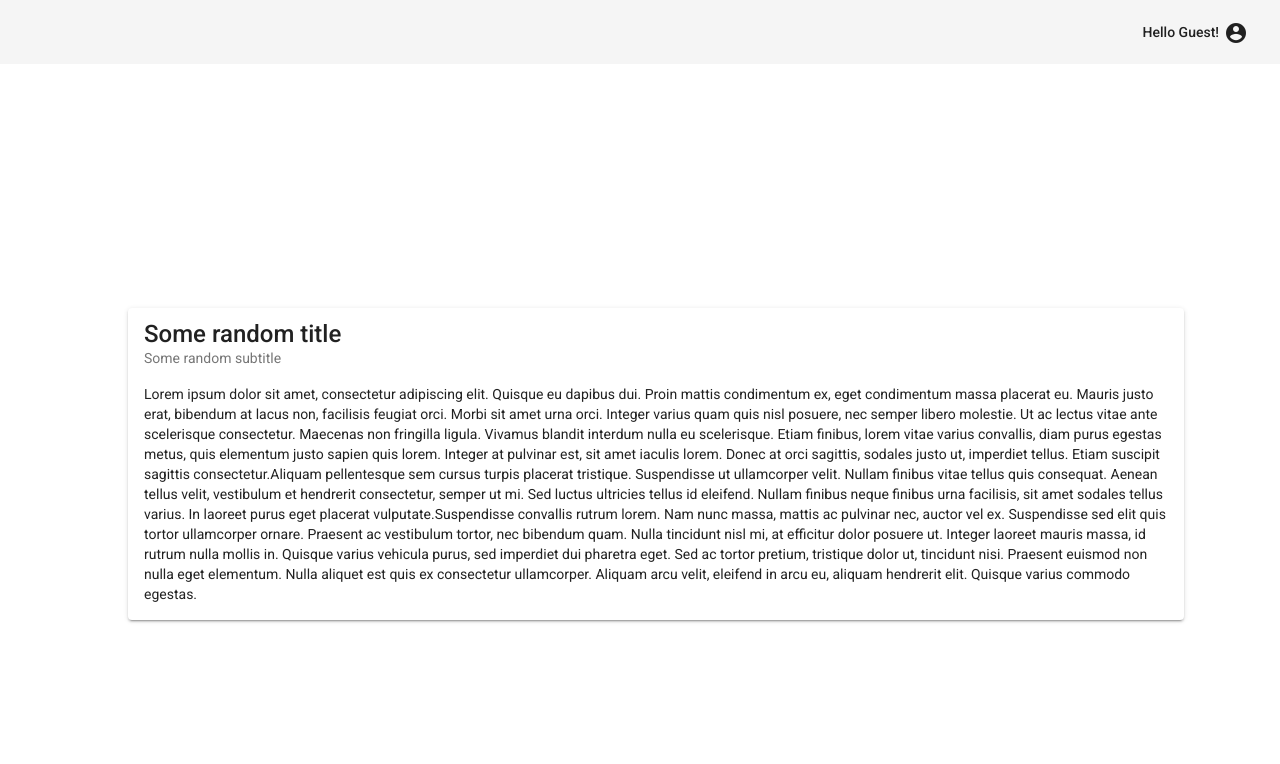
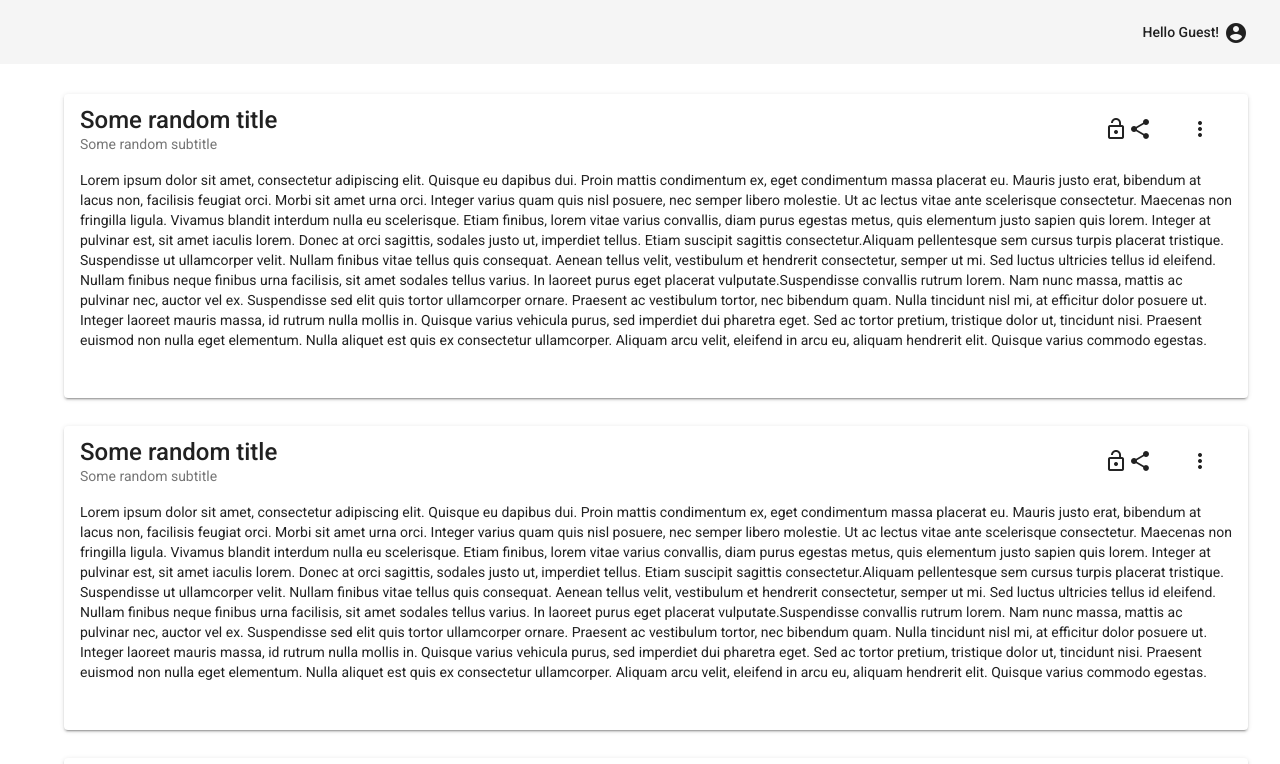
Before and after one commit to Adam-Grzenda/pai-cms, an Angular app in the folder frontend/: page / in a window 1280 px wide. Shown: the top 764 px of the page. Built offline with nearby package versions, Linux system fonts and the light colour scheme.

Commit message:
add options menu

```diff
--- a/frontend/src/app/app.component.html
+++ b/frontend/src/app/app.component.html
@@ -1,3 +1,3 @@
 <app-toolbar></app-toolbar>
-<!--<app-main-feed></app-main-feed>-->
-<app-public-text-view></app-public-text-view>
+<app-main-feed></app-main-feed>
+<!--<app-public-text-view></app-public-text-view>-->
--- a/frontend/src/app/main-feed/main-feed.component.css
+++ b/frontend/src/app/main-feed/main-feed.component.css
@@ -6,7 +6,7 @@
 }
 
 .card {
-  padding: 15px;
+  padding: 30px;
   max-width: 90%;
   min-width: 30%;
 }
--- a/frontend/src/app/text-card/text-card.component.css
+++ b/frontend/src/app/text-card/text-card.component.css
@@ -1,10 +1,5 @@
 .mat-card-header {
   display: flex;
-}
-
-.mat-button{
-  align-self: flex-start;
-  margin-left: auto;
 }
 
 .header {
@@ -19,3 +14,8 @@ mat-card {
   width: 100%;
   height: 100%;
 }
+
+#actions {
+  align-self: flex-start;
+  margin-left: auto;
+}
--- a/frontend/src/app/text-card/text-card.component.html
+++ b/frontend/src/app/text-card/text-card.component.html
@@ -5,11 +5,22 @@
       <mat-card-subtitle>{{subtitle}}</mat-card-subtitle>
     </div>
 
-    <button *ngIf="isOwner" mat-button id=shared (click)="onClickShare()">
-      <mat-icon *ngIf="isShared">lock_open</mat-icon>
-      <mat-icon *ngIf="!isShared">lock</mat-icon>
-      <mat-icon>share</mat-icon>
-    </button>
+    <div *ngIf="isOwner" id=actions>
+      <button  mat-button (click)="onClickShare()">
+        <mat-icon *ngIf="isShared">lock_open</mat-icon>
+        <mat-icon *ngIf="!isShared">lock</mat-icon>
+        <mat-icon>share</mat-icon>
+      </button>
+      <button mat-button [mat-menu-trigger-for]="menu">
+        <mat-icon>more_vert</mat-icon>
+      </button>
+
+      <mat-menu #menu="matMenu">
+        <button mat-menu-item>Edit</button>
+        <button mat-menu-item>Delete</button>
+      </mat-menu>
+
+    </div>
   </div>
   <mat-card-content><p>{{text}}</p></mat-card-content>
 </mat-card>
--- a/frontend/src/app/toolbar/toolbar.component.html
+++ b/frontend/src/app/toolbar/toolbar.component.html
@@ -4,7 +4,6 @@
     <mat-icon>account_circle</mat-icon>
   </button>
   <mat-menu #menu="matMenu">
-    <button mat-menu-item>Settings</button>
     <button *ngIf="!isSignedIn" mat-menu-item (click) = signIn()>Sign in</button>
     <button *ngIf="isSignedIn" mat-menu-item (click) = signOut()>Sign out</button>
   </mat-menu>
```
